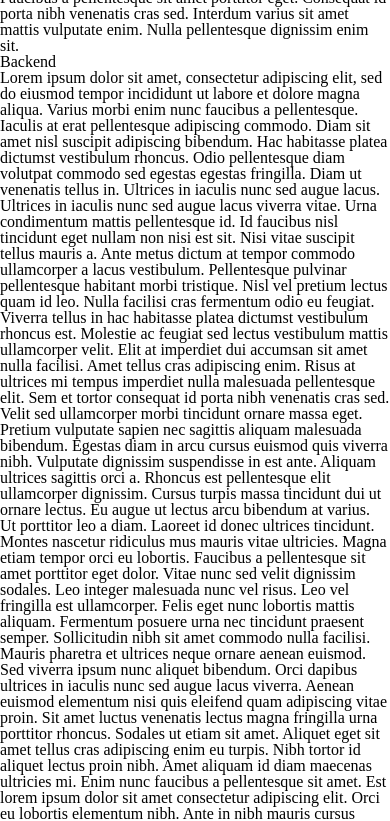
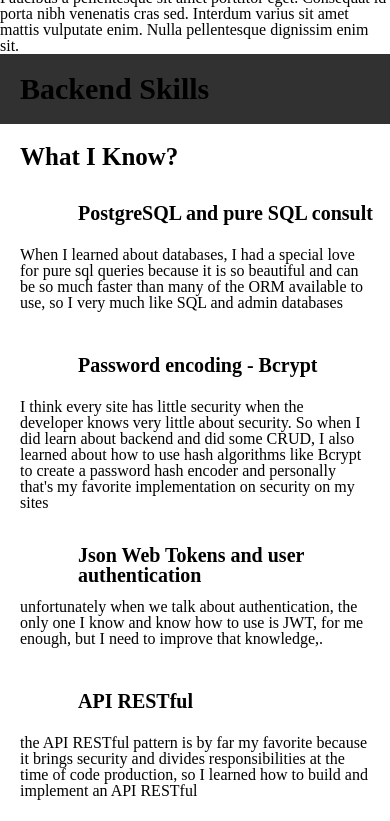
Before and after one commit to UR4N0-235/ur4n0-235.github.io, a Nuxt app: page / in a window 390 px wide. Shown: the part 2640-3461 px from the top of the page. Built offline with nearby package versions, Linux system fonts and the light colour scheme.

Commit message:
feat(backend): added backend section on mobile view

```diff
--- a/components/mobile/content/MobileContentBackend.vue
+++ b/components/mobile/content/MobileContentBackend.vue
@@ -1,113 +1,115 @@
 <script></script>
 
 <template>
-  <h1>Backend</h1>
-  <p>
-    Lorem ipsum dolor sit amet, consectetur adipiscing elit, sed do eiusmod
-    tempor incididunt ut labore et dolore magna aliqua. Varius morbi enim nunc
-    faucibus a pellentesque. Iaculis at erat pellentesque adipiscing commodo.
-    Diam sit amet nisl suscipit adipiscing bibendum. Hac habitasse platea
-    dictumst vestibulum rhoncus. Odio pellentesque diam volutpat commodo sed
-    egestas egestas fringilla. Diam ut venenatis tellus in. Ultrices in iaculis
-    nunc sed augue lacus. Ultrices in iaculis nunc sed augue lacus viverra
-    vitae. Urna condimentum mattis pellentesque id. Id faucibus nisl tincidunt
-    eget nullam non nisi est sit. Nisi vitae suscipit tellus mauris a. Ante
-    metus dictum at tempor commodo ullamcorper a lacus vestibulum. Pellentesque
-    pulvinar pellentesque habitant morbi tristique. Nisl vel pretium lectus quam
-    id leo. Nulla facilisi cras fermentum odio eu feugiat. Viverra tellus in hac
-    habitasse platea dictumst vestibulum rhoncus est. Molestie ac feugiat sed
-    lectus vestibulum mattis ullamcorper velit. Elit at imperdiet dui accumsan
-    sit amet nulla facilisi. Amet tellus cras adipiscing enim. Risus at ultrices
-    mi tempus imperdiet nulla malesuada pellentesque elit. Sem et tortor
-    consequat id porta nibh venenatis cras sed. Velit sed ullamcorper morbi
-    tincidunt ornare massa eget. Pretium vulputate sapien nec sagittis aliquam
-    malesuada bibendum. Egestas diam in arcu cursus euismod quis viverra nibh.
-    Vulputate dignissim suspendisse in est ante. Aliquam ultrices sagittis orci
-    a. Rhoncus est pellentesque elit ullamcorper dignissim. Cursus turpis massa
-    tincidunt dui ut ornare lectus. Eu augue ut lectus arcu bibendum at varius.
-    Ut porttitor leo a diam. Laoreet id donec ultrices tincidunt. Montes
-    nascetur ridiculus mus mauris vitae ultricies. Magna etiam tempor orci eu
-    lobortis. Faucibus a pellentesque sit amet porttitor eget dolor. Vitae nunc
-    sed velit dignissim sodales. Leo integer malesuada nunc vel risus. Leo vel
-    fringilla est ullamcorper. Felis eget nunc lobortis mattis aliquam.
-    Fermentum posuere urna nec tincidunt praesent semper. Sollicitudin nibh sit
-    amet commodo nulla facilisi. Mauris pharetra et ultrices neque ornare aenean
-    euismod. Sed viverra ipsum nunc aliquet bibendum. Orci dapibus ultrices in
-    iaculis nunc sed augue lacus viverra. Aenean euismod elementum nisi quis
-    eleifend quam adipiscing vitae proin. Sit amet luctus venenatis lectus magna
-    fringilla urna porttitor rhoncus. Sodales ut etiam sit amet. Aliquet eget
-    sit amet tellus cras adipiscing enim eu turpis. Nibh tortor id aliquet
-    lectus proin nibh. Amet aliquam id diam maecenas ultricies mi. Enim nunc
-    faucibus a pellentesque sit amet. Est lorem ipsum dolor sit amet consectetur
-    adipiscing elit. Orci eu lobortis elementum nibh. Ante in nibh mauris cursus
-    mattis molestie a iaculis at. Nisi vitae suscipit tellus mauris a diam
-    maecenas sed enim. Mus mauris vitae ultricies leo integer. Massa tincidunt
-    nunc pulvinar sapien et. Viverra ipsum nunc aliquet bibendum enim facilisis
-    gravida neque convallis. Posuere lorem ipsum dolor sit amet consectetur
-    adipiscing elit. Amet luctus venenatis lectus magna fringilla urna porttitor
-    rhoncus dolor. Molestie ac feugiat sed lectus vestibulum mattis. Tempus
-    egestas sed sed risus pretium quam vulputate. Scelerisque in dictum non
-    consectetur a erat nam at. Posuere lorem ipsum dolor sit amet consectetur.
-    Facilisi nullam vehicula ipsum a arcu cursus vitae congue mauris. Purus non
-    enim praesent elementum. Suspendisse faucibus interdum posuere lorem. Risus
-    commodo viverra maecenas accumsan lacus vel. Nisl rhoncus mattis rhoncus
-    urna. Semper feugiat nibh sed pulvinar. Sagittis purus sit amet volutpat
-    consequat. Laoreet suspendisse interdum consectetur libero id faucibus nisl.
-    Etiam dignissim diam quis enim lobortis scelerisque fermentum. Et netus et
-    malesuada fames ac. Aliquet lectus proin nibh nisl condimentum id venenatis
-    a condimentum. Scelerisque purus semper eget duis at. Urna neque viverra
-    justo nec ultrices dui sapien eget. In pellentesque massa placerat duis
-    ultricies lacus sed turpis. Ac tincidunt vitae semper quis lectus nulla at
-    volutpat diam. Sed felis eget velit aliquet sagittis. Donec adipiscing
-    tristique risus nec feugiat. Et netus et malesuada fames ac turpis egestas
-    maecenas. Feugiat in fermentum posuere urna nec. Libero nunc consequat
-    interdum varius sit amet mattis vulputate. In iaculis nunc sed augue lacus
-    viverra vitae. Volutpat est velit egestas dui id ornare arcu odio. Elementum
-    integer enim neque volutpat ac. Integer vitae justo eget magna fermentum.
-    Risus feugiat in ante metus dictum at tempor. Egestas congue quisque egestas
-    diam in arcu cursus euismod. Vitae suscipit tellus mauris a diam maecenas
-    sed enim ut. Morbi tristique senectus et netus et malesuada. Nulla facilisi
-    nullam vehicula ipsum. Eu facilisis sed odio morbi quis commodo odio. Donec
-    enim diam vulputate ut pharetra. Ultrices sagittis orci a scelerisque purus
-    semper. Adipiscing enim eu turpis egestas pretium aenean pharetra magna ac.
-    Mi quis hendrerit dolor magna eget est lorem ipsum. Fusce id velit ut tortor
-    pretium viverra. Senectus et netus et malesuada fames ac. Odio morbi quis
-    commodo odio aenean sed adipiscing diam donec. Sed egestas egestas fringilla
-    phasellus faucibus scelerisque eleifend. Fusce ut placerat orci nulla. Proin
-    sagittis nisl rhoncus mattis rhoncus urna. Malesuada fames ac turpis egestas
-    integer eget aliquet. Commodo nulla facilisi nullam vehicula ipsum a arcu.
-    Amet est placerat in egestas erat. Diam phasellus vestibulum lorem sed risus
-    ultricies. Feugiat in ante metus dictum at tempor commodo ullamcorper a.
-    Mattis enim ut tellus elementum sagittis vitae et. Facilisis mauris sit amet
-    massa vitae tortor condimentum lacinia. Porttitor rhoncus dolor purus non.
-    Faucibus turpis in eu mi bibendum neque egestas. Lacus laoreet non curabitur
-    gravida arcu ac tortor dignissim convallis. Diam quam nulla porttitor massa
-    id neque aliquam vestibulum. Eu facilisis sed odio morbi quis commodo. Sed
-    risus pretium quam vulputate dignissim suspendisse in est ante. Vestibulum
-    lectus mauris ultrices eros in cursus turpis massa. Egestas sed sed risus
-    pretium quam vulputate dignissim suspendisse. Condimentum mattis
-    pellentesque id nibh. Nibh sit amet commodo nulla facilisi nullam vehicula
-    ipsum. Nulla pharetra diam sit amet nisl suscipit adipiscing bibendum. Amet
-    venenatis urna cursus eget nunc scelerisque viverra mauris. Nunc aliquet
-    bibendum enim facilisis gravida neque convallis a. Pellentesque sit amet
-    porttitor eget dolor. Nulla malesuada pellentesque elit eget gravida cum
-    sociis natoque. Odio pellentesque diam volutpat commodo sed egestas egestas
-    fringilla. Purus sit amet volutpat consequat mauris nunc congue nisi. Eu sem
-    integer vitae justo eget magna fermentum. Vitae purus faucibus ornare
-    suspendisse. Morbi tristique senectus et netus et malesuada. Malesuada nunc
-    vel risus commodo viverra maecenas accumsan lacus vel. Pulvinar mattis nunc
-    sed blandit libero volutpat sed cras. Feugiat sed lectus vestibulum mattis
-    ullamcorper velit. Egestas diam in arcu cursus euismod quis viverra nibh
-    cras. Sed viverra ipsum nunc aliquet bibendum enim facilisis gravida neque.
-    Nibh nisl condimentum id venenatis a condimentum vitae sapien pellentesque.
-    Sagittis eu volutpat odio facilisis mauris sit amet massa. Massa sapien
-    faucibus et molestie ac feugiat sed lectus. Egestas sed tempus urna et
-    pharetra. Cras semper auctor neque vitae. Consequat interdum varius sit amet
-    mattis vulputate enim nulla. Tellus pellentesque eu tincidunt tortor aliquam
-    nulla facilisi. Faucibus a pellentesque sit amet porttitor eget. Consequat
-    id porta nibh venenatis cras sed. Interdum varius sit amet mattis vulputate
-    enim. Nulla pellentesque dignissim enim sit.
-  </p>
+  <div class="container">
+    <div class="backendheader">
+      <h1>Backend Skills</h1>
+    </div>
+
+    <div class="backendmain">
+      <div class="header">
+        <h1>What I Know?</h1>
+      </div>
+
+      <div class="content">
+        <div>
+          <img src="/icons/storage_white.svg" alt="computer icon">
+          <h1>PostgreSQL and pure SQL consult</h1>
+        </div>
+          <p>When I learned about databases, I had a special love for pure sql queries because it is so beautiful and
+            can be so much faster than many of the ORM available to use, so I very much like SQL and admin databases</p>
+      </div>
+
+      <div class="content">
+        <div>
+          <img src="/icons/enhanced_encryption_white.svg" alt="construction image">
+          <h1>Password encoding - Bcrypt</h1>
+        </div>
+          <p>I think every site has little security when the developer knows very little about security. So when I did
+            learn about backend and did some CRUD, I also learned about how to use hash algorithms like Bcrypt to create
+            a password hash encoder and personally that's my favorite implementation on security on my sites</p>
+      </div>
+
+      <div class="content">
+        <div>
+          <img src="/icons/generating_tokens_white.svg" alt="icon face">
+          <h1>Json Web Tokens and user authentication</h1>
+        </div>
+          <p>unfortunately when we talk about authentication, the only one I know and know how to use is JWT, for me
+            enough, but I need to improve that knowledge,.</p>
+      </div>
+
+      <div class="content">
+        <div>
+          <img src="/icons/api_white.svg" alt="icon face">
+          <h1>API RESTful</h1>
+        </div>
+          <p>the API RESTful pattern is by far my favorite because it brings security and divides responsibilities at
+            the time of code production, so I learned how to build and implement an API RESTful</p>
+      </div>
+    </div>
+  </div>
 </template>
 
-<style></style>
+<style lang="scss" scoped>
+.container {
+  width: 100%;
+
+  .backendheader {
+    width: 100%;
+    background-color: rgb(49, 49, 49);
+    padding: 20px;
+
+    h1 {
+      font-weight: bold;
+      font-size: 30px;
+    }
+  }
+
+  .backendmain {
+    width: 100%;
+    padding: 20px;
+    display: flex;
+    flex-direction: column;
+    justify-content: flex-start;
+
+    .header {
+      margin-bottom: 20px;
+
+      h1 {
+        font-weight: bold;
+        font-size: 25px;
+      }
+    }
+
+
+    .content {
+      display: flex;
+      flex-direction: column;
+      justify-content: space-evenly;
+
+      margin-bottom: 30px;
+
+      div {
+        display: flex;
+        justify-content: flex-start;
+        align-items: center;
+        width: 100vw;
+        margin-bottom: 10px;
+
+        img{
+          margin-right: 10px;
+          color: white;
+        }
+        h1 {
+          font-size: 20px;
+          font-weight: bold;
+        }
+      }
+      p {
+        font-size: 16px;
+      }
+    }
+  }
+}
+</style>
```
